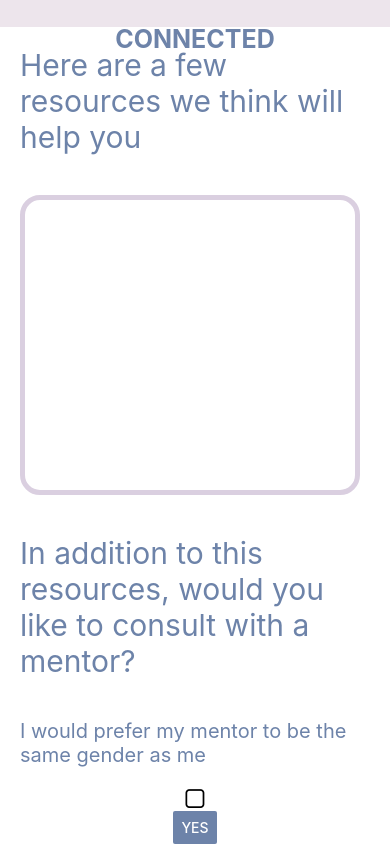
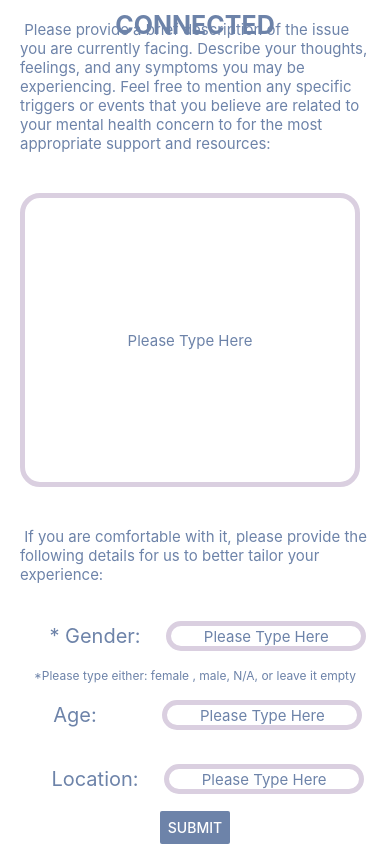
Before and after one commit to Jina-sw/CONNECTED, a React Native app: screen / in a window 390 px wide. Built offline with nearby package versions, Linux system fonts and the light colour scheme.

Commit message:
Added button functionality

```diff
--- a/App.js
+++ b/App.js
@@ -8,7 +8,7 @@ export default function App() {
   return (
 
 
-      <Resource/>
+      <Description/>
 
 
 
--- a/src/screens/description/index.js
+++ b/src/screens/description/index.js
@@ -78,7 +78,7 @@ export default function Description(props) {
                 color='#6D83A9'
                 backgroundColor='#EDE5EC'
                 onPress={() => {
-          // props.navigation.navigate('Resource');
+           props.navigation.navigate('Resource');
         }}
         />
       </View>
--- a/src/screens/resource/index.js
+++ b/src/screens/resource/index.js
@@ -73,7 +73,7 @@ export default function Resource(props) {
                     // style={{ backgroundColor: '#FF9900', color:'#6D83A9', borderRadius:'15',backgroundColor:'#EDE5EC'}}
                     color='#6D83A9'
                     backgroundColor='#EDE5EC'
-                    // onPress={() => {props.navigation.navigate('Rating');}}
+                    onPress={() => {props.navigation.navigate('rating');}}
             />
         </View>
     </View>
```
